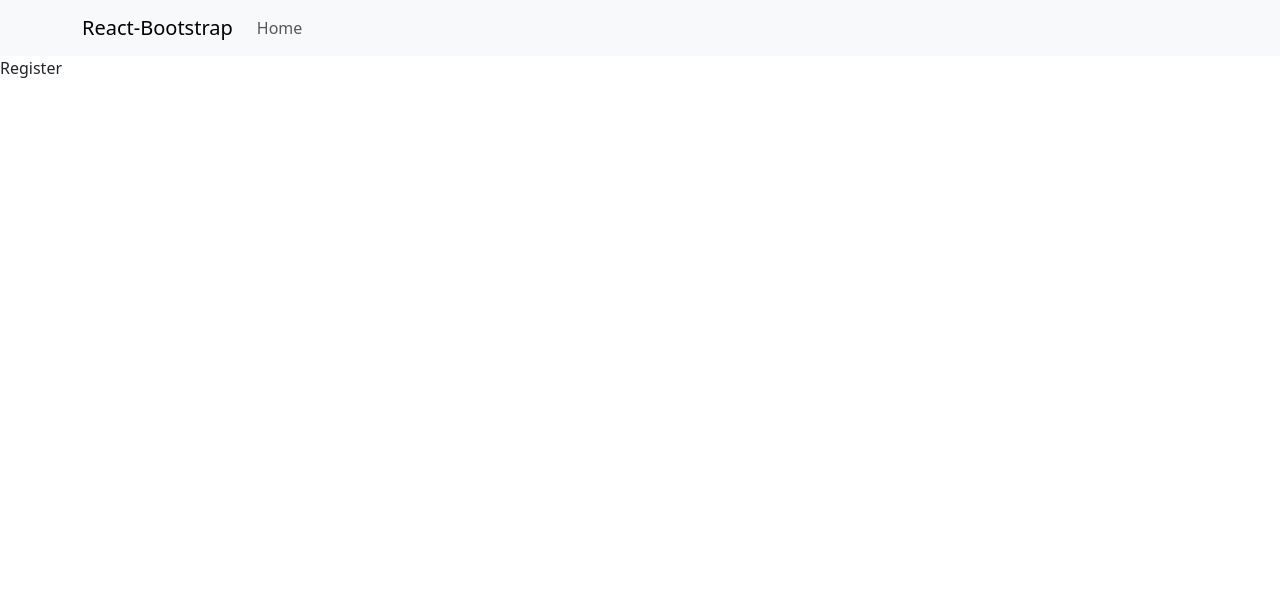
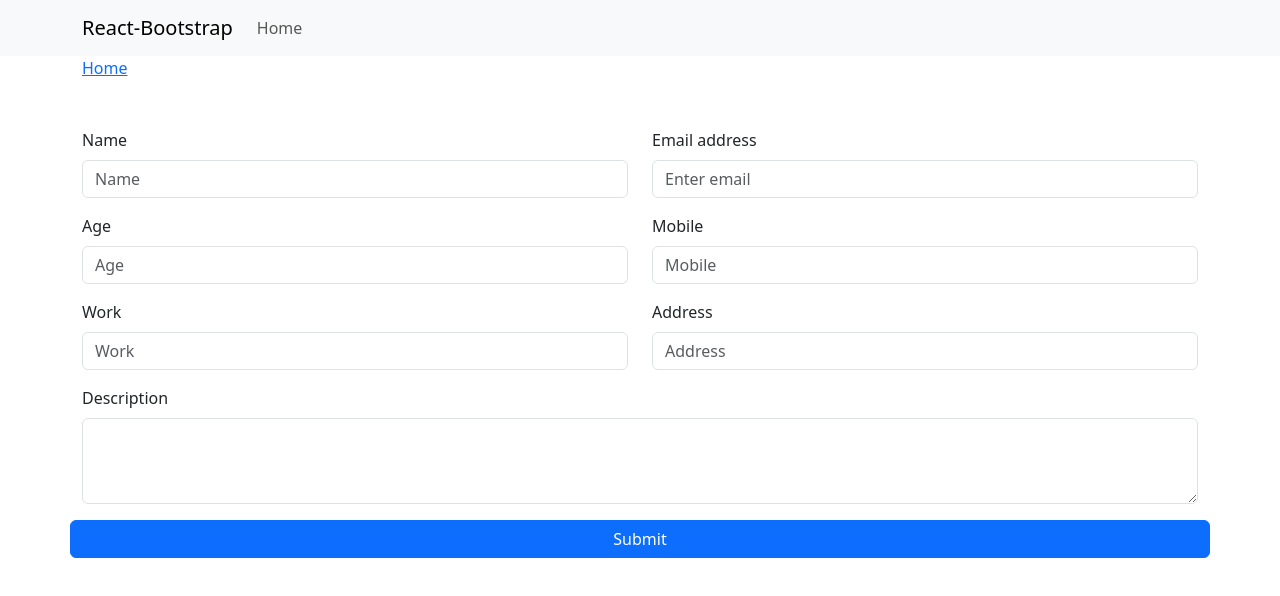
Before and after one commit to AmanSinghal904/CRUD-application, a React (Create React App) app in the folder client/: page /register in a window 1280 px wide. Shown: the top 596 px of the page. Built offline with nearby package versions, Linux system fonts and the light colour scheme.

Commit message:
created form and react hooks

```diff
--- a/client/src/components/Register.js
+++ b/client/src/components/Register.js
@@ -1,8 +1,75 @@
-import React from 'react'
+import React, { useState } from 'react'
+import { NavLink } from 'react-router-dom'
+import Button from 'react-bootstrap/Button';
+import Form from 'react-bootstrap/Form';
 
 const Register = () => {
+
+  const [inpval,setINP] = useState({
+    name:"",
+    email:"",
+    age:"",
+    mobile:"",
+    work:"",
+    address:"",
+    desc:""
+  })
+
+  const setdata = (e)=>{
+    console.log(e.target.value);
+    const {name,value} = e.target;
+    setINP((preval)=>{
+      return {
+        ...preval,
+        [name]:value
+      }
+    })
+  }
+
+
   return (
-    <div>Register</div>
+    <div className='container'>
+      <NavLink to="/"> Home </NavLink>
+      <Form className='mt-5'>
+        <div className="row">
+          <Form.Group className="mb-3 col-lg-6 col-md-6 col-12" controlId="formBasicPassword">
+            <Form.Label>Name</Form.Label>
+            <Form.Control value = {inpval.name} onChange={setdata}  name="name" type="text" placeholder="Name" />
+          </Form.Group>
+          <Form.Group className="mb-3 col-lg-6 col-md-6 col-12" controlId="formBasicEmail">
+            <Form.Label>Email address</Form.Label>
+            <Form.Control value = {inpval.email} onChange={setdata} name="email" type="email" placeholder="Enter email" />
+
+          </Form.Group>
+
+          <Form.Group className="mb-3 col-lg-6 col-md-6 col-12" controlId="formBasicPassword">
+            <Form.Label>Age</Form.Label>
+            <Form.Control value = {inpval.age} onChange={setdata} name="age" type="text" placeholder="Age" />
+          </Form.Group>
+          <Form.Group className="mb-3 col-lg-6 col-md-6 col-12" controlId="formBasicPassword">
+            <Form.Label>Mobile</Form.Label>
+            <Form.Control value = {inpval.mobile} onChange={setdata} name="mobile" type="number" placeholder="Mobile" />
+          </Form.Group>
+          <Form.Group className="mb-3 col-lg-6 col-md-6 col-12" controlId="formBasicPassword">
+            <Form.Label>Work</Form.Label>
+            <Form.Control value = {inpval.work} onChange={setdata} name="work" type="text" placeholder="Work" />
+          </Form.Group>
+          <Form.Group className="mb-3 col-lg-6 col-md-6 col-12" controlId="formBasicPassword">
+            <Form.Label>Address</Form.Label>
+            <Form.Control value = {inpval.address} onChange={setdata} name="address" type="text" placeholder="Address" />
+          </Form.Group>
+          <Form.Group className=" mb-3 col-lg-12 col-md-12 col-12" controlId="exampleForm.ControlTextarea1">
+            <Form.Label>Description</Form.Label>
+            <Form.Control value = {inpval.desc} onChange={setdata} name='desc'  as="textarea" rows={3} />
+          </Form.Group>
+
+
+          <Button variant="primary" type="submit">
+            Submit
+          </Button>
+        </div>
+      </Form>
+    </div>
   )
 }
 
```
